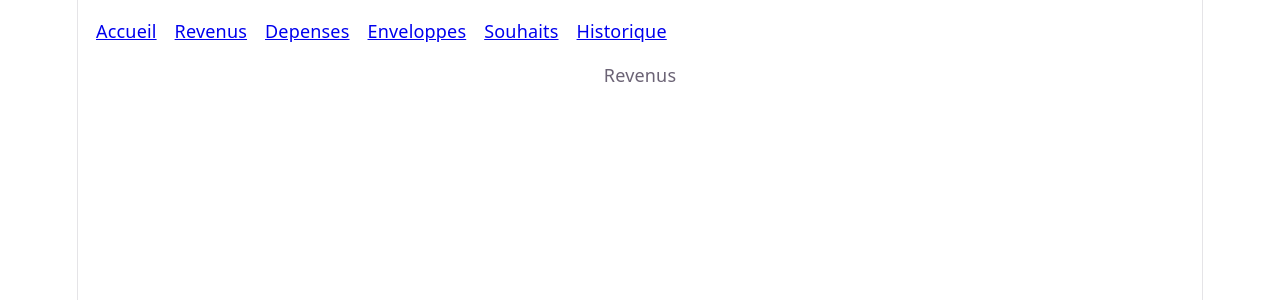
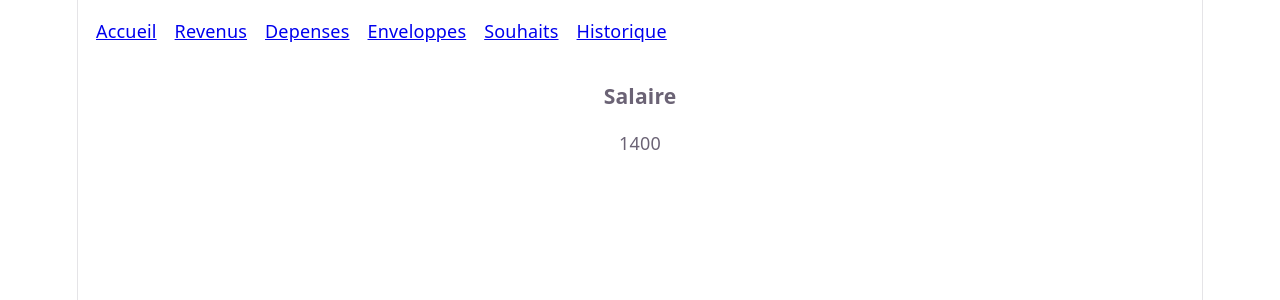
Before and after one commit to ShumiFr/Poyo, a React (Vite) app: page /revenus in a window 1280 px wide. Shown: the top 300 px of the page. Built offline with nearby package versions, Linux system fonts and the light colour scheme.

Commit message:
Ajout de zustand, avec le premier store revenus, et recuperation des revenus sur la page revenus

```diff
--- a/src/routes/revenus.tsx
+++ b/src/routes/revenus.tsx
@@ -1,9 +1,19 @@
 import { createFileRoute } from '@tanstack/react-router'
+import { useRevenus } from '../store/useRevenus'
 
 export const Route = createFileRoute('/revenus')({
    component: RouteComponent,
 })
 
 function RouteComponent() {
-   return <div>Revenus</div>
+   const revenus = useRevenus((state) => state.revenus)
+
+   return <div>
+      {revenus.map((revenu) => (
+         <div key={revenu.id}>
+            <h3>{revenu.nom}</h3>
+            <p>{revenu.montant}</p>
+         </div>
+      ))}
+   </div>
 }
--- /dev/null
+++ b/src/store/useRevenus.ts
@@ -0,0 +1,26 @@
+import type { Revenu } from "../types";
+import { create } from "zustand";
+
+interface RevenusStore {
+   revenus: Revenu[]
+   ajouterRevenu: (revenu: Revenu) => void
+   //modifierRevenu: (revenu: Revenu) => void
+   //retirerRevenu: (revenu: Revenu) => void
+}
+
+export const useRevenus = create<RevenusStore>((set) => ({
+   revenus: [
+      {
+         id: "1",
+         nom: "Salaire",
+         montant: 1400,
+         type: "regulier",
+         estRecu: false
+      }
+   ],
+
+   ajouterRevenu: (revenu) =>
+      set((state) => ({
+         revenus: [...state.revenus, revenu]
+      })),
+}))
```
